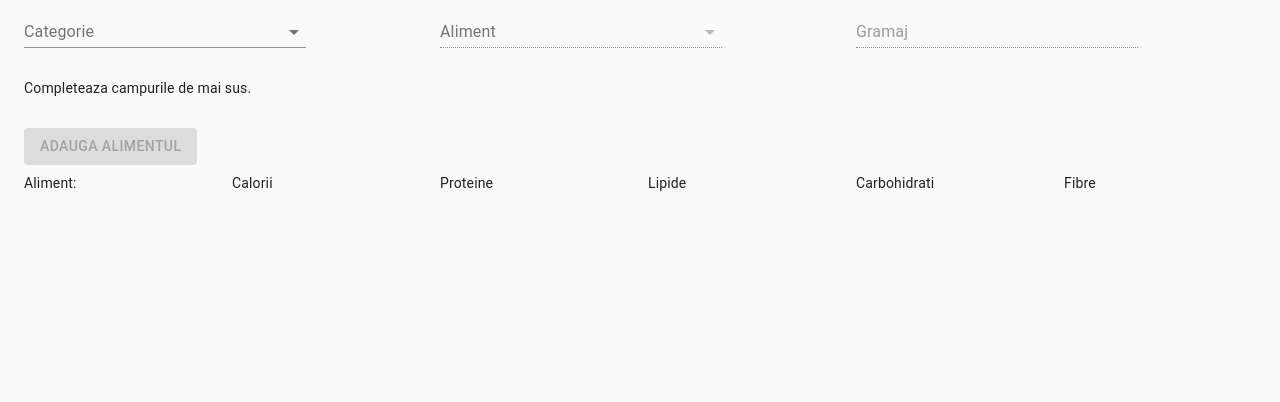
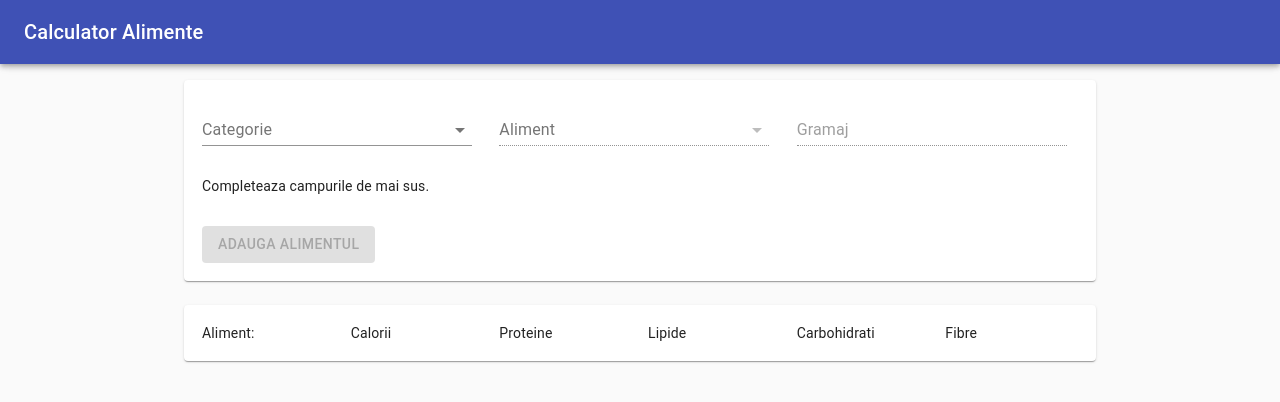
Before and after one commit to oscicen/calculator-alimente, a React (Create React App) app: page / in a window 1280 px wide. Shown: the top 402 px of the page. Built offline with nearby package versions, Linux system fonts and the light colour scheme.

Commit message:
updated design, added header

```diff
--- a/src/App.js
+++ b/src/App.js
@@ -1,17 +1,29 @@
 import React from "react";
 import CalculatorAlimente from "./components/CalculatorAlimente/CalculatorAlimente";
+import Header from "./components/Header/Header";
 import CssBaseline from "@material-ui/core/CssBaseline";
 import Container from "@material-ui/core/Container";
+import { withStyles } from '@material-ui/core/styles';
 
-function App() {
+const styles = {
+  root: {
+    marginTop: "80px"
+  }
+}
+
+const App = props => {
+
+  const { classes, className, ...rest } = props
+
   return (
-    <React.Fragment>
+    <>
       <CssBaseline />
-      <Container maxWidth="lg">
+      <Container maxWidth="md" className={[classes.root, className].join(" ")} {...rest}>
+        <Header />
         <CalculatorAlimente />
       </Container>
-    </React.Fragment>
+    </>
   );
 }
 
-export default App;
+export default withStyles(styles)(App);
--- a/src/components/AddItem/AddItem.js
+++ b/src/components/AddItem/AddItem.js
@@ -7,10 +7,11 @@ import FormControl from "@material-ui/core/FormControl";
 import Select from "@material-ui/core/Select";
 import TextField from "@material-ui/core/TextField";
 import Button from "@material-ui/core/Button";
+import Paper from "@material-ui/core/Paper";
 
+import Preview from "../Preview/Preview";
 import { items } from "../../db-items";
 
-import Preview from "../Preview/Preview";
 
 const types = [
   "carne",
@@ -23,12 +24,18 @@ const types = [
 
 const useStyles = makeStyles(theme => ({
   formControl: {
-    minWidth: 282
+    minWidth: 270
   },
   selectEmpty: {
     marginTop: theme.spacing(2)
+  },
+  paper: {
+    padding: 18,
+    marginBottom: 24
   }
 }));
+
+
 
 const AddItem = props => {
   const classes = useStyles();
@@ -50,6 +57,7 @@ const AddItem = props => {
   };
 
   return (
+    <Paper className={classes.paper}>
       <Grid container spacing={2}>
         <Grid item xs={4}>
           <FormControl className={classes.formControl}>
@@ -90,6 +98,7 @@ const AddItem = props => {
           <FormControl className={classes.formControl}>
             <TextField
               label="Gramaj"
+              type="number"
               value={weight}
               onChange={setWeightHandler}
               disabled={foodType && foodItem ? false : true}
@@ -115,6 +124,7 @@ const AddItem = props => {
           </Button>
         </Grid>
       </Grid>
+    </Paper>
   );
 };
 
--- a/src/components/CalculatorAlimente/CalculatorAlimente.js
+++ b/src/components/CalculatorAlimente/CalculatorAlimente.js
@@ -2,20 +2,20 @@ import React, { useState } from "react";
 import AddItem from "../AddItem/AddItem";
 import ItemsList from "../ItemsList/ItemsList";
 
-const CalculatorAlimente = props => {
-	const [alimente, setAlimente] = useState([]);
+const CalculatorAlimente = () => {
+	const [foodItems, setFoodItems] = useState([]);
 
-	const addItemHandler = aliment => {
-		setAlimente([
-			...alimente,
-			aliment
+	const addFoodHandler = food => {
+		setFoodItems([
+			...foodItems,
+			food
 		])
 	}
 
   return (
     <div>
-      <AddItem addItem={addItemHandler} />
-      <ItemsList alimente={alimente} />
+      <AddItem addItem={addFoodHandler} />
+      <ItemsList alimente={foodItems} />
     </div>
   );
 };
--- /dev/null
+++ b/src/components/Header/Header.js
@@ -0,0 +1,20 @@
+import React from 'react';
+import AppBar from '@material-ui/core/AppBar';
+import Toolbar from '@material-ui/core/Toolbar';
+import Typography from '@material-ui/core/Typography';
+
+const Header = props => {
+  return (
+    <div>
+      <AppBar>
+        <Toolbar>
+          <Typography variant="h6">
+            Calculator Alimente
+          </Typography>
+        </Toolbar>
+      </AppBar>
+    </div>
+  );
+}
+
+export default Header;
--- a/src/components/ItemsList/ItemsList.js
+++ b/src/components/ItemsList/ItemsList.js
@@ -1,11 +1,23 @@
 import React from "react";
 import Grid from "@material-ui/core/Grid";
+import Paper from "@material-ui/core/Paper";
+import { makeStyles } from "@material-ui/core/styles";
 
 import Item from "./Item/Item";
 import { items } from "../../db-items";
 import { calcItem } from "../../utils/calculate";
 
+const useStyles = makeStyles(theme => ({
+  paper: {
+    padding: 18,
+    marginBottom: 24
+  }
+}));
+
 const ItemsList = props => {
+
+  const classes = useStyles()
+
   const total = props.alimente.length
     ? props.alimente.reduce(
         (acc, item) => {
@@ -59,6 +71,7 @@ const ItemsList = props => {
 
   return (
     <>
+      <Paper className={classes.paper}>
         <Grid container spacing={2}>
           <Grid item xs={2}>
             Aliment:
@@ -81,6 +94,7 @@ const ItemsList = props => {
         </Grid>
         {listaAlimente}
         {totalAlimente}
+      </Paper>
     </>
   );
 };
```
Also changed, not shown: package.json (+3 -5 lines), 1 other file (tests, documents, lock files or other folders). Lines whose indentation alone changed are shown as unchanged.
